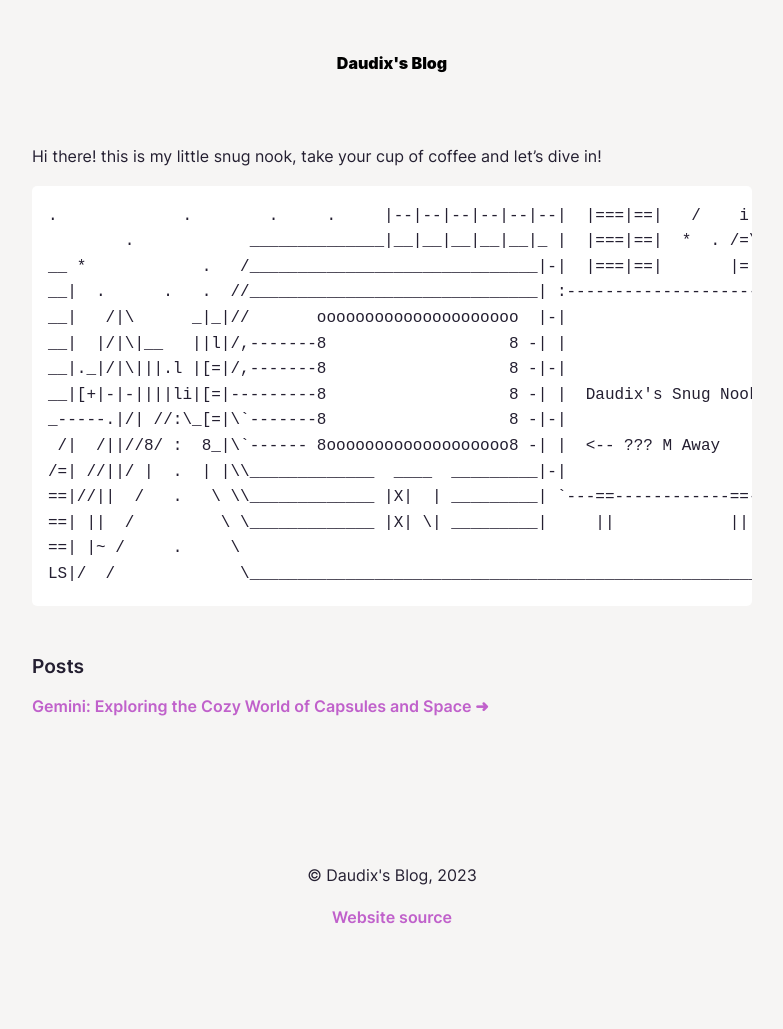
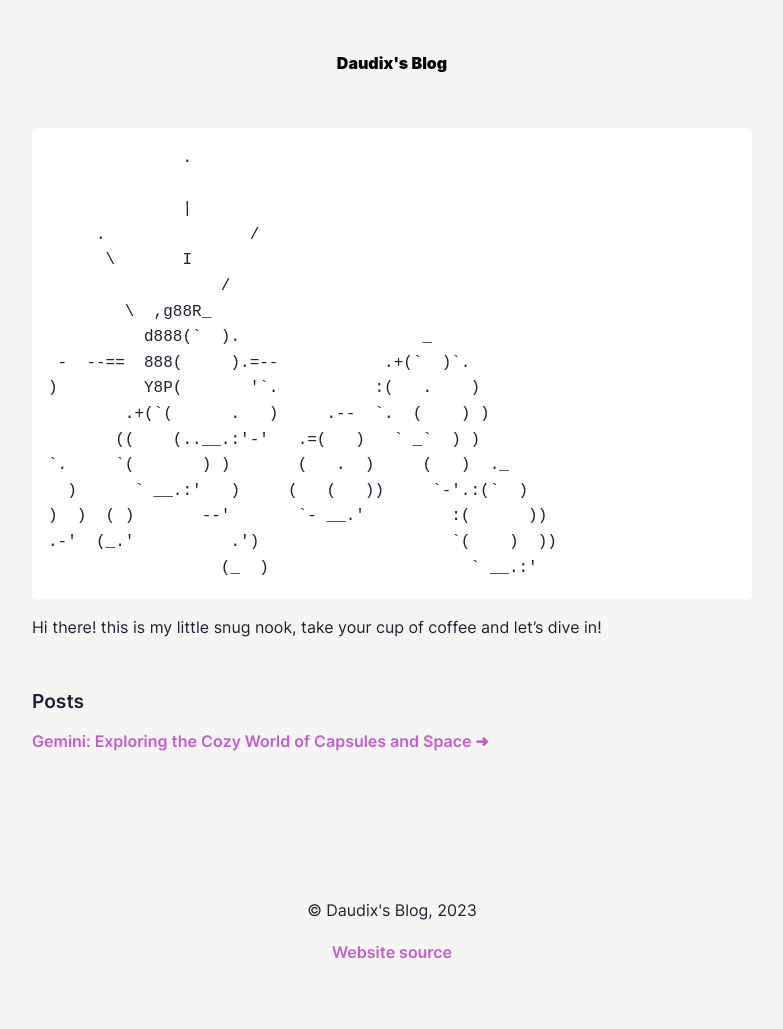
Before and after one commit to daudix/blog, a Jekyll site: the page built from index.md, in a window 1280 px wide. Shown: the whole page, without its empty margins (248-1031 px from the left). Built offline with Jekyll 4.4.1, drawn with Linux system fonts in a browser that asks for light colours; before the commit the page ends 994 px from its top, so only the background shows below that.

Commit message:
feat: Use different ASCII art

````diff
--- a/index.md
+++ b/index.md
@@ -3,25 +3,27 @@ layout: default
 ---
 <!-- ![Pixels](assets/splash.png){:.full.pixels} -->
 
+```
+              .
+
+              |
+     .               /
+      \       I
+                  /
+        \  ,g88R_
+          d888(`  ).                   _
+ -  --==  888(     ).=--           .+(`  )`.
+)         Y8P(       '`.          :(   .    )
+        .+(`(      .   )     .--  `.  (    ) )
+       ((    (..__.:'-'   .=(   )   ` _`  ) )
+`.     `(       ) )       (   .  )     (   )  ._
+  )      ` __.:'   )     (   (   ))     `-'.:(`  )
+)  )  ( )       --'       `- __.'         :(      ))
+.-'  (_.'          .')                    `(    )  ))
+                  (_  )                     ` __.:'
+```
+
 Hi there! this is my little snug nook, take your cup of coffee and let's dive in!
-
-```
-.             .        .     .     |--|--|--|--|--|--|  |===|==|   /    i
-        .            ______________|__|__|__|__|__|_ |  |===|==|  *  . /=\
-__ *            .   /______________________________|-|  |===|==|       |=|  .
-__|  .      .   .  //______________________________| :----------------------.
-__|   /|\      _|_|//       ooooooooooooooooooooo  |-|                      |
-__|  |/|\|__   ||l|/,-------8                   8 -| |                      |
-__|._|/|\|||.l |[=|/,-------8                   8 -|-|                      |
-__|[+|-|-||||li|[=|---------8                   8 -| |  Daudix's Snug Nook  |
-_-----.|/| //:\_[=|\`-------8                   8 -|-|                      |
- /|  /||//8/ :  8_|\`------ 8ooooooooooooooooooo8 -| |  <-- ??? M Away      |
-/=| //||/ |  .  | |\\_____________  ____  _________|-|                      |
-==|//||  /   .   \ \\_____________ |X|  | _________| `---==------------==---'
-==| ||  /         \ \_____________ |X| \| _________|     ||            ||
-==| |~ /     .     \
-LS|/  /             \______________________________________________________
-```
 
 ## Posts
 
````
